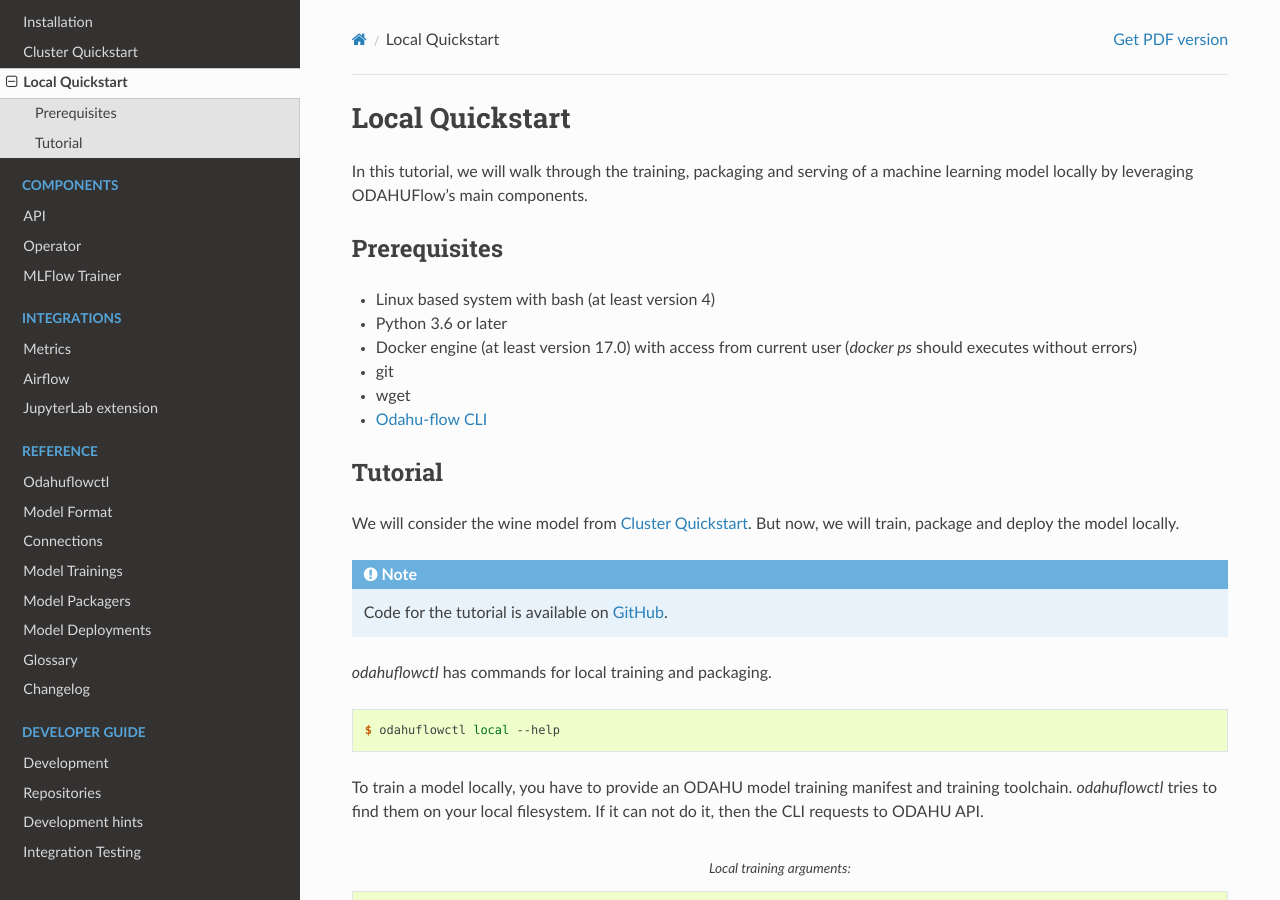
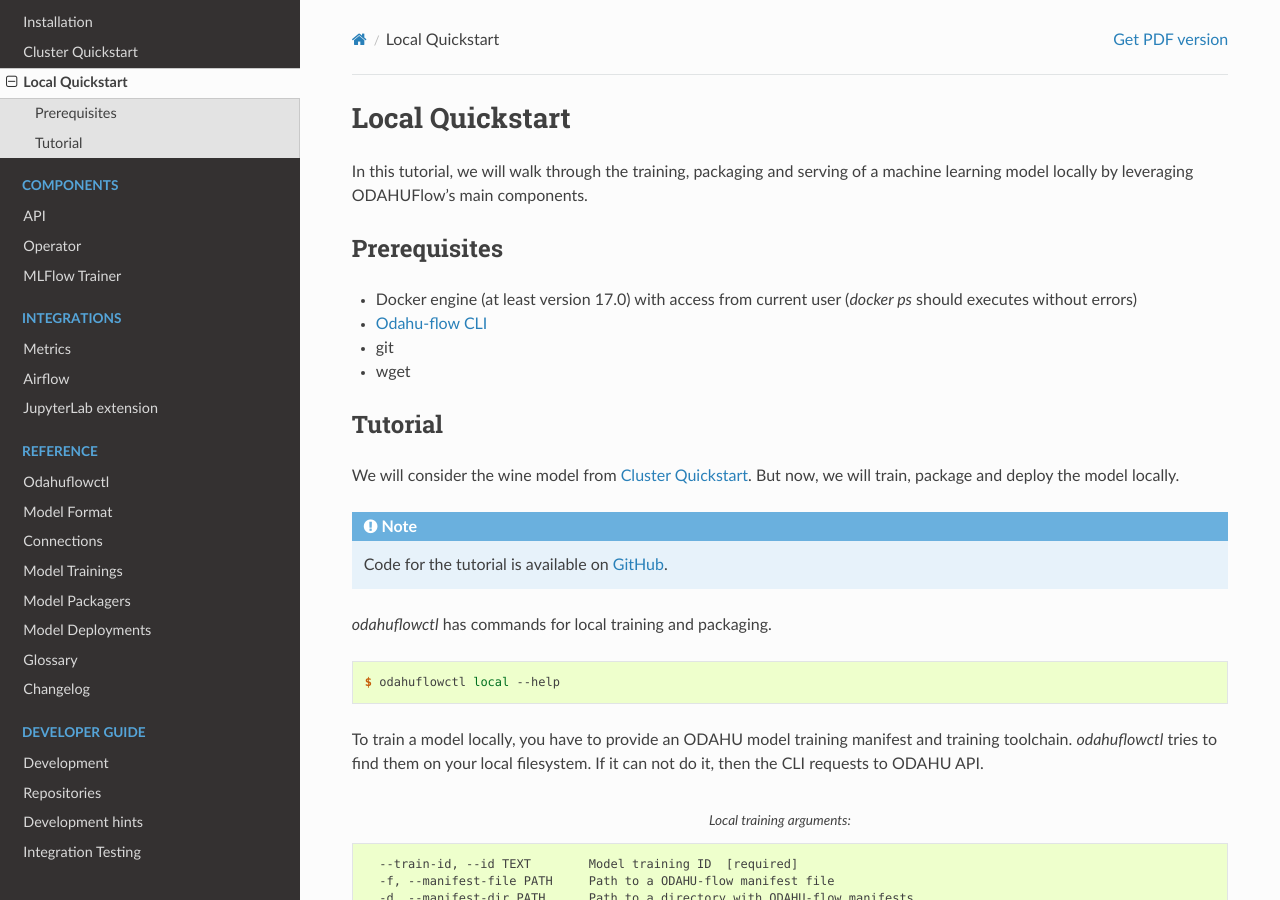
Before and after one commit to odahu/odahu-docs, a Sphinx documentation site: the page built from source/tutorials_local_wine.rst, in a window 1280 px wide and 900 px high. Built offline with Sphinx 7.4.7 and the Read the Docs theme 2.0.0, drawn with Linux system fonts in a browser that asks for light colours; formulas are drawn with MathJax 3.

Commit message:
* took into account the comments

```diff
--- a/source/ref_packagers.rst
+++ b/source/ref_packagers.rst
@@ -137,7 +137,9 @@
 
 .. code-block:: bash
 
-    odahuflowctl local pack run --help
+    odahuflowctl local pack run --id [Model packaging ID] -d [Path to an Odahu manifest file]
+
+more information you can find at :ref:`Local Quickstart <tutorials_local_wine:tutorial:id2>`
 
 JupyterLab
 ----------
--- a/source/ref_trainings.rst
+++ b/source/ref_trainings.rst
@@ -266,7 +266,7 @@
 
     odahuflowctl train --help
 
-We also have local training:
+We also have local training:s
 
 .. code-block:: bash
 
--- a/source/tutorials_local_wine.rst
+++ b/source/tutorials_local_wine.rst
@@ -10,12 +10,10 @@
 Prerequisites
 ~~~~~~~~~~~~~~~~~~~
 
-- Linux based system with bash (at least version 4)
-- Python 3.6 or later
 - Docker engine (at least version 17.0) with access from current user (`docker ps` should executes without errors)
+- :term:`Odahu-flow CLI`
 - git
 - wget
-- :term:`Odahu-flow CLI`
 
 ~~~~~~~~~~~~~~~~~~~
 Tutorial
```
Also changed, not shown: other parts of source/ref_trainings.rst (+2 -2 lines).
